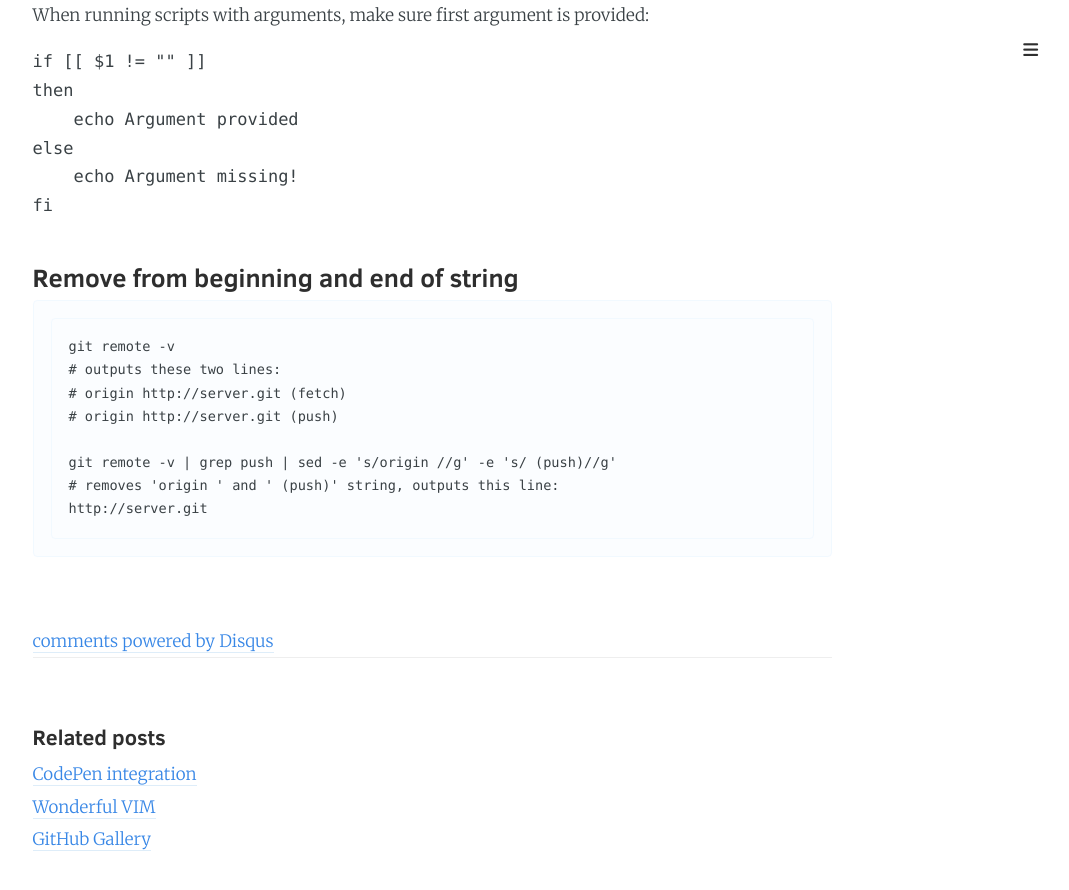
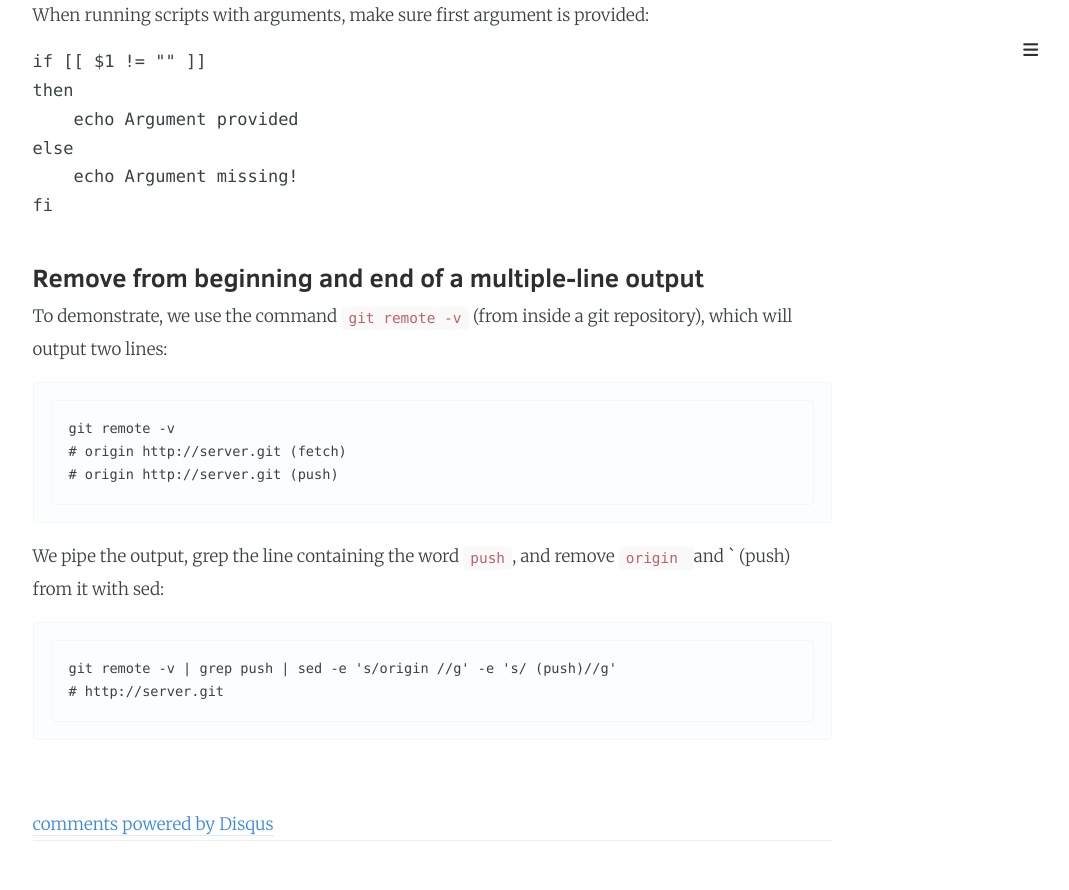
Before and after one commit to cirgl/lthr.github.io, a Jekyll site: the page built from _posts/2015-02-18-bash.md, in a window 1280 px wide and 900 px high, scrolled down 2223 px. Shown: the top 890 px of the window, without its empty margins (208-1277 px from the left). Built offline with Jekyll 4.4.1, drawn with Linux system fonts in a browser that asks for light colours; nearby versions of some CDN libraries; comment, search, counter and statistics services are not loaded.

Commit message:
prettify code

````diff
--- a/_posts/2015-02-18-bash.md
+++ b/_posts/2015-02-18-bash.md
@@ -84,15 +84,18 @@ fi
 ```
 
 
-## Remove from beginning and end of string
+## Remove from beginning and end of a multiple-line output
+To demonstrate, we use the command `git remote -v` (from inside a git repository), which will output two lines:
 
 ```
 git remote -v
-# outputs these two lines:
 # origin http://server.git (fetch)
 # origin http://server.git (push)
+```
 
+We pipe the output, grep the line containing the word `push`, and remove `origin ` and ` (push) from it with sed:
+
+```
 git remote -v | grep push | sed -e 's/origin //g' -e 's/ (push)//g'
-# removes 'origin ' and ' (push)' string, outputs this line:
-http://server.git
+# http://server.git
 ```
````
